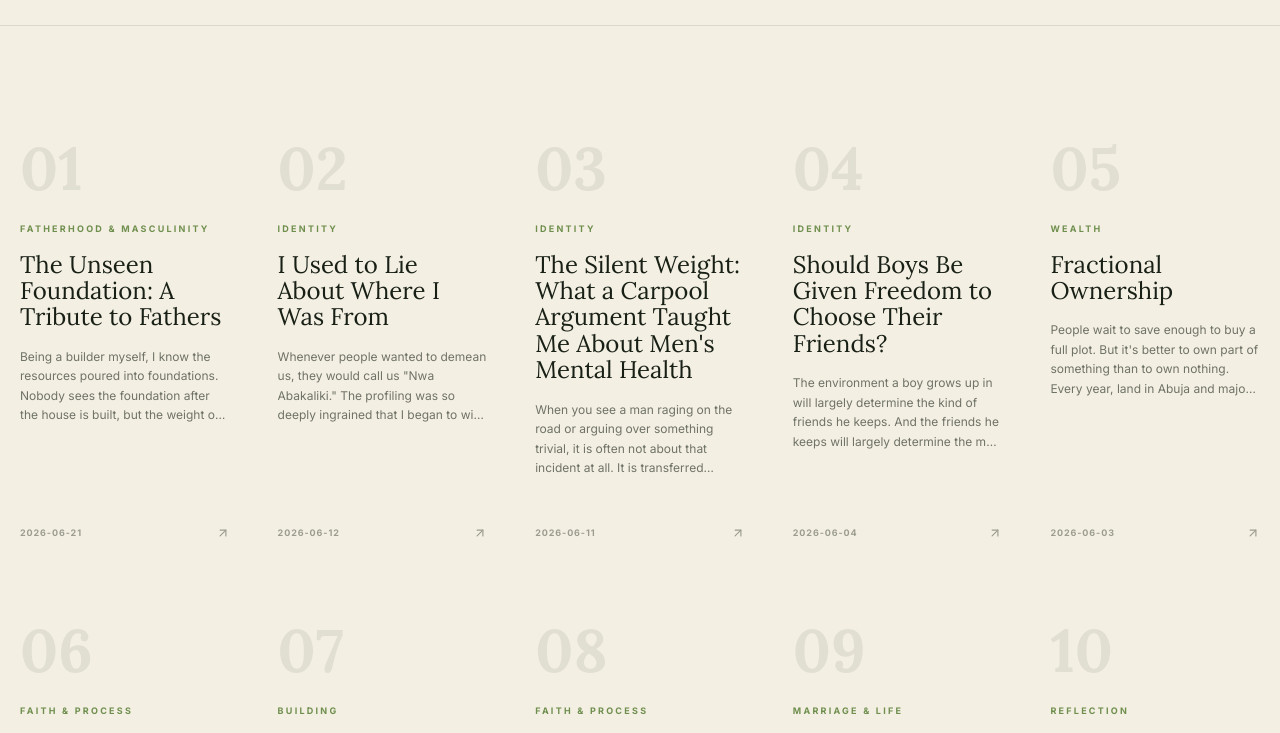
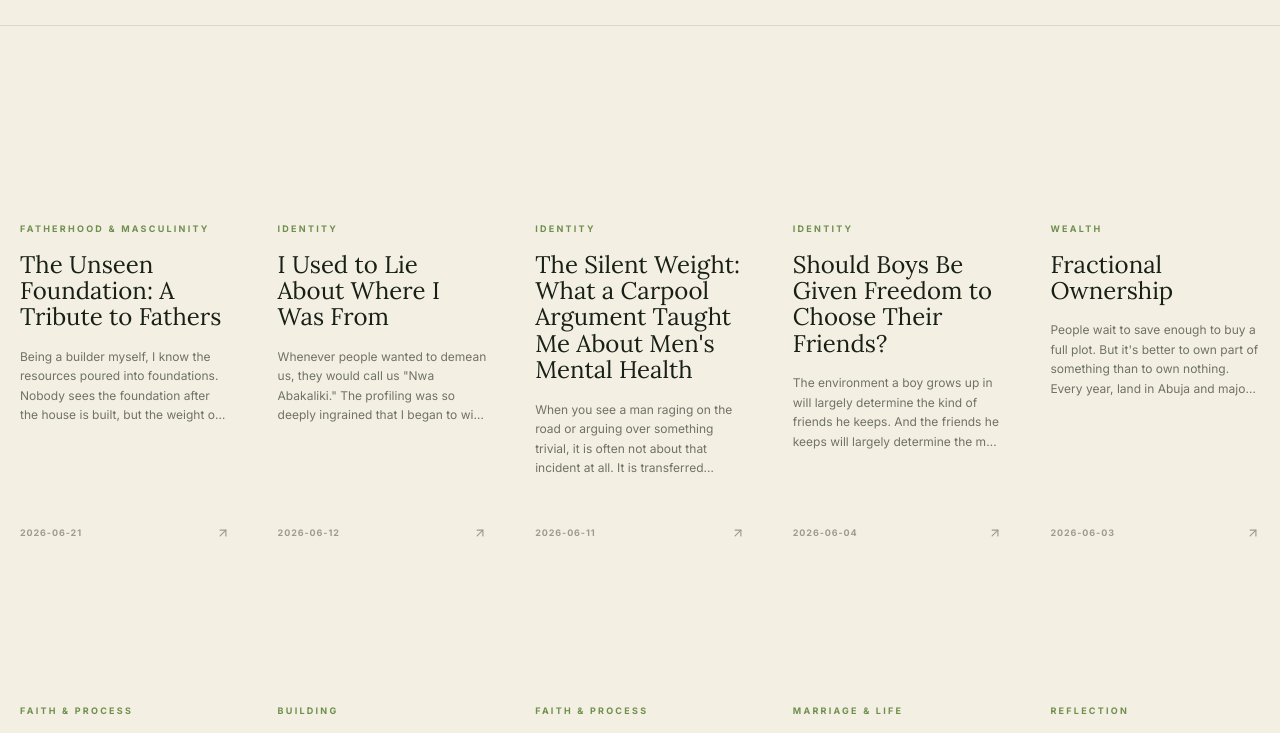
Before and after one commit to conditassociatesltd-gif/purposeful-builder, a Next.js app in the folder purposeful-builder/: page /writing in a window 1280 px wide. Shown: the part 960-1693 px from the top of the page. Built offline with nearby package versions, Linux system fonts and the light colour scheme.

Commit message:
Fix logo on homepage, make numbering hollow, and add pagination

```diff
--- a/purposeful-builder/app/page.tsx
+++ b/purposeful-builder/app/page.tsx
@@ -76,8 +76,8 @@ export default function HomePage() {
       <header className="absolute top-0 left-0 right-0 z-50 bg-transparent text-white pt-2">
         <div className="max-w-[1600px] mx-auto px-5 py-6 flex flex-wrap items-center justify-between gap-4 overflow-hidden">
           <Link href="/" className="flex items-center gap-3 group">
-            <div className="w-12 h-12 flex items-center justify-center overflow-hidden transition-colors rounded-full bg-white text-black">
-              <Image src="/logo.png" alt="Austin Okechukwu logo" width={32} height={32} className="object-contain invert" />
+            <div className="w-12 h-12 border-2 border-[#c4572a] flex items-center justify-center overflow-hidden transition-colors">
+              <Image src="/logo.png" alt="Austin Okechukwu logo" width={46} height={46} className="object-contain scale-110" />
             </div>
 
             <div className="flex flex-col justify-center">
@@ -227,8 +227,11 @@ export default function HomePage() {
                     href={`/writing/${essay.slug}`}
                     className="group flex flex-col h-full p-6 md:p-8 hover:bg-black/5 transition-colors"
                   >
-                    {/* Huge faded number */}
-                    <span className="font-serif text-6xl font-bold opacity-[0.08] mb-6 group-hover:opacity-20 transition-opacity">
+                    {/* Hollow outlined number */}
+                    <span
+                      className="font-serif text-6xl font-bold mb-6 text-transparent opacity-30 group-hover:opacity-100 transition-opacity"
+                      style={{ WebkitTextStroke: "2px currentColor" }}
+                    >
                       {String(index + 1).padStart(2, '0')}
                     </span>
 
--- a/purposeful-builder/app/writing/page.tsx
+++ b/purposeful-builder/app/writing/page.tsx
@@ -34,12 +34,23 @@ export const metadata = {
   },
 };
 
-export default function WritingPage() {
+export default function WritingPage({
+  searchParams,
+}: {
+  searchParams?: { page?: string };
+}) {
   const essays = getAllEssays();
 
   // Get the most recent essay for the hero section
   const featuredEssay = essays.length > 0 ? essays[0] : null;
   const remainingEssays = essays.length > 0 ? essays.slice(1) : [];
+
+  // Pagination logic
+  const currentPage = Number(searchParams?.page) || 1;
+  const ITEMS_PER_PAGE = 15;
+  const totalPages = Math.ceil(remainingEssays.length / ITEMS_PER_PAGE);
+  const startIndex = (currentPage - 1) * ITEMS_PER_PAGE;
+  const currentEssays = remainingEssays.slice(startIndex, startIndex + ITEMS_PER_PAGE);
 
   // Extract unique categories for the "Browse By Topic" section
   const uniqueCategories = Array.from(new Set(essays.map(essay => essay.category))).filter(Boolean);
@@ -170,14 +181,17 @@ export default function WritingPage() {
       {/* Grid of Essays Below */}
       <section className="max-w-[1400px] mx-auto px-5 py-24">
         <div className="grid md:grid-cols-3 lg:grid-cols-5 gap-8 lg:gap-12">
-          {remainingEssays.map((essay, index) => (
+          {currentEssays.map((essay, index) => (
             <Link
               key={essay.slug}
               href={`/writing/${essay.slug}`}
               className="group flex flex-col h-full hover:bg-black/[0.03] dark:hover:bg-white/[0.03] transition-colors p-4 -mx-4 rounded-xl"
             >
-              <span className="font-serif text-5xl md:text-6xl font-bold opacity-[0.08] mb-6 group-hover:opacity-20 transition-opacity">
-                {String(index + 1).padStart(2, '0')}
+              <span
+                className="font-serif text-5xl md:text-6xl font-bold mb-6 text-transparent opacity-30 group-hover:opacity-100 transition-opacity"
+                style={{ WebkitTextStroke: "2px currentColor" }}
+              >
+                {String(startIndex + index + 1).padStart(2, '0')}
               </span>
               <div>
                 <p className="text-[9px] font-bold tracking-[0.25em] uppercase mb-4" style={{ color: "var(--rust)" }}>
@@ -199,6 +213,35 @@ export default function WritingPage() {
             </Link>
           ))}
         </div>
+
+        {/* Pagination Controls */}
+        {totalPages > 1 && (
+          <div className="mt-20 flex items-center justify-center gap-6">
+            {currentPage > 1 ? (
+              <Link href={`/writing?page=${currentPage - 1}`} className="px-6 py-3 border border-black/20 dark:border-white/20 hover:border-[#c4572a] dark:hover:border-[#c4572a] text-[10px] font-bold uppercase tracking-widest transition-colors rounded-full">
+                Previous
+              </Link>
+            ) : (
+              <span className="px-6 py-3 border border-transparent text-[10px] font-bold uppercase tracking-widest opacity-0 cursor-default">
+                Previous
+              </span>
+            )}
+
+            <span className="text-[10px] uppercase tracking-widest opacity-50 font-bold">
+              Page {currentPage} of {totalPages}
+            </span>
+
+            {currentPage < totalPages ? (
+              <Link href={`/writing?page=${currentPage + 1}`} className="px-6 py-3 border border-black/20 dark:border-white/20 hover:border-[#c4572a] dark:hover:border-[#c4572a] text-[10px] font-bold uppercase tracking-widest transition-colors rounded-full">
+                Next
+              </Link>
+            ) : (
+              <span className="px-6 py-3 border border-transparent text-[10px] font-bold uppercase tracking-widest opacity-0 cursor-default">
+                Next
+              </span>
+            )}
+          </div>
+        )}
       </section>
     </main>
   );
```
